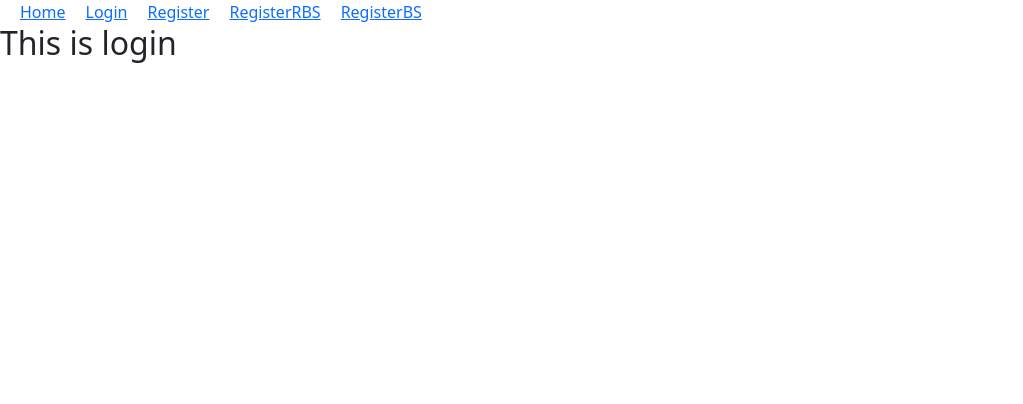
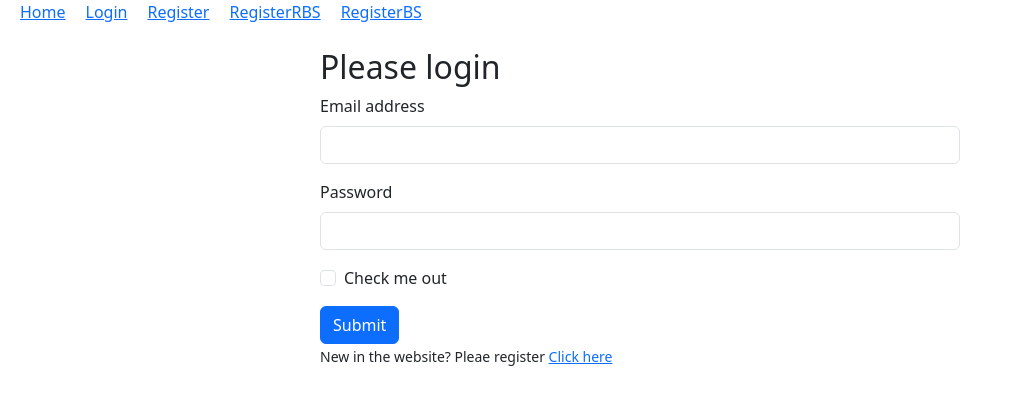
Before and after one commit to Ahana-Nandi-Tultul/PH_Email_Password_Firebase_Auth, a React (Vite) app: page /login in a window 1280 px wide. Shown: the top 404 px of the page, without its empty margins (0-1023 px from the left). Built offline with nearby package versions, Linux system fonts and the light colour scheme.

Commit message:
Email Varification

```diff
--- a/src/components/Login/Login.jsx
+++ b/src/components/Login/Login.jsx
@@ -1,9 +1,72 @@
-import React from 'react';
+import { getAuth, signInWithEmailAndPassword } from 'firebase/auth';
+import React, { useState } from 'react';
+import app from '../firebase/firebase.config';
+import { Link } from 'react-router-dom';
 
 const Login = () => {
+    const [error, setError] = useState('');
+    const [success, setSuccess] = useState('');
+    const handleLogin = event => {
+        event.preventDefault();
+        const form = event.target;
+        const email = form.email.value;
+        const password = form.password.value;
+        console.log(email, password);
+
+        setError('');
+        setSuccess('');
+
+        // if(/(?=.*[A-Z].*[A-Z])/.test(password)){
+        //     setError('Please add at least two Uppercase letter');
+        //     return;
+        // }
+        // else if(/(?=.*[!@#$&*])/.test(password)){
+        //     setError('Please add at least one special character.');
+        //     return;
+        // }
+        // else if(password.length < 6){
+        //     setError('Password should have length of 6 characters');
+        //     return;
+        // }
+
+        const auth = getAuth(app);
+        signInWithEmailAndPassword(auth, email, password)
+        .then(result => {
+            const user = result.user;
+            console.log(user);
+            if(!user.emailVerified){
+                alert('Please varify your email accout.')
+                return;
+            }
+            setSuccess('Success! You have successfully logged in.')
+        })
+        .catch(error => {
+            console.error(error.message);
+            setError(error.message);
+        })
+    }
     return (
-        <div>
-            <h2>This is login</h2>
+        <div className='w-50 mx-auto m-4'>
+            <h2>Please login</h2>
+            <form onSubmit={handleLogin}>
+                <div className="mb-3">
+                    <label htmlFor="eampleInputEmail1" className="form-label">Email address</label>
+                    <input type="email" name="email" className="form-control"
+                    id="exampleInputEmail1" aria-describedby="emailHelp"/>
+                </div>
+                <div className="mb-3">
+                    <label htmlFor="exampleInputPassword1" className="form-label">Password</label>
+                    <input type="password" name="password" className="form-control" id="exampleInputPassword1"/>
+                </div>
+                <div className="mb-3 form-check">
+                    <input type="checkbox" className="form-check-input" id="exampleCheck1"/>
+                    <label className="form-check-label" htmlFor="exampleCheck1">Check me out</label>
+                </div>
+                <button type="submit" className="btn btn-primary">Submit</button>
+            </form>
+            <p><small>New in the website? Pleae register <Link to="/register">Click here</Link></small></p>
+            <p className='text-danger'>{error}</p>
+            <p className='text-success'>{success}</p>
         </div>
     );
 };
--- a/src/components/Register/Register.jsx
+++ b/src/components/Register/Register.jsx
@@ -1,6 +1,7 @@
 import React, { useState } from 'react';
-import {createUserWithEmailAndPassword, getAuth} from 'firebase/auth';
+import {createUserWithEmailAndPassword, getAuth, sendEmailVerification} from 'firebase/auth';
 import app from '../firebase/firebase.config';
+import { Link } from 'react-router-dom';
 
 const Register = () => {
     const [email, setEmail] = useState('');
@@ -37,9 +38,21 @@ const Register = () => {
             console.log(user);
             event.target.reset();
             setSuccess('Success! You have created account successfully.')
+            sendVarificationEmail(result.user)
         })
         .catch(error => {
             console.error(error.message);
+            setError(error.message);
+        })
+    }
+
+    const sendVarificationEmail = (user) => {
+        sendEmailVerification(user)
+        .then(result => {
+            console.log(result)
+        })
+        .catch(error => {
+            console.error(error.message)
             setError(error.message);
         })
     }
@@ -67,6 +80,7 @@ const Register = () => {
                 <p className='text-success'>{success}</p>
                 <input className='btn btn-primary' type="submit" value="Register" />
             </form>
+            <p><small>Already have an accout Account? Please <Link to="/login">Login</Link></small></p>
         </div>
     );
 };
```
